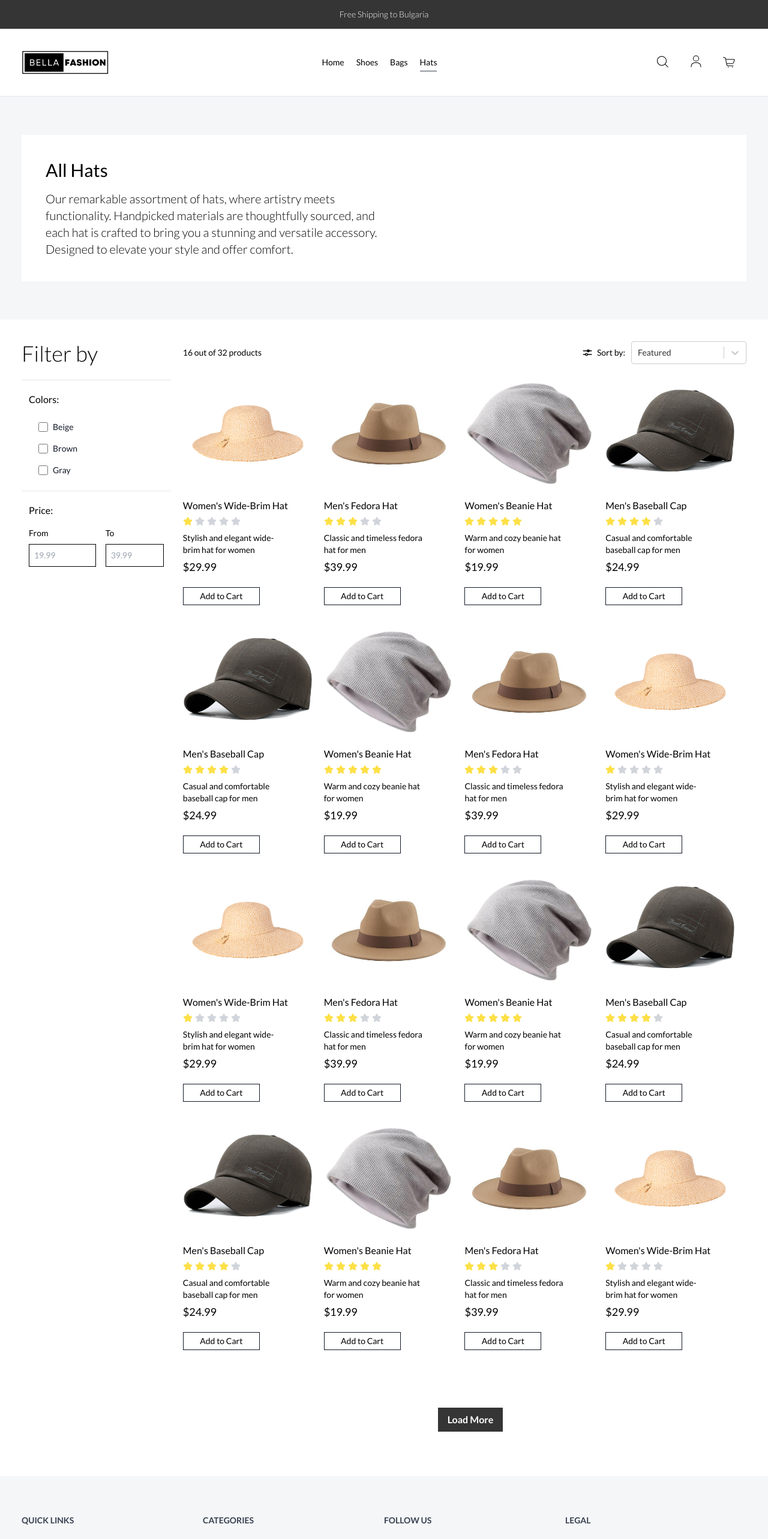
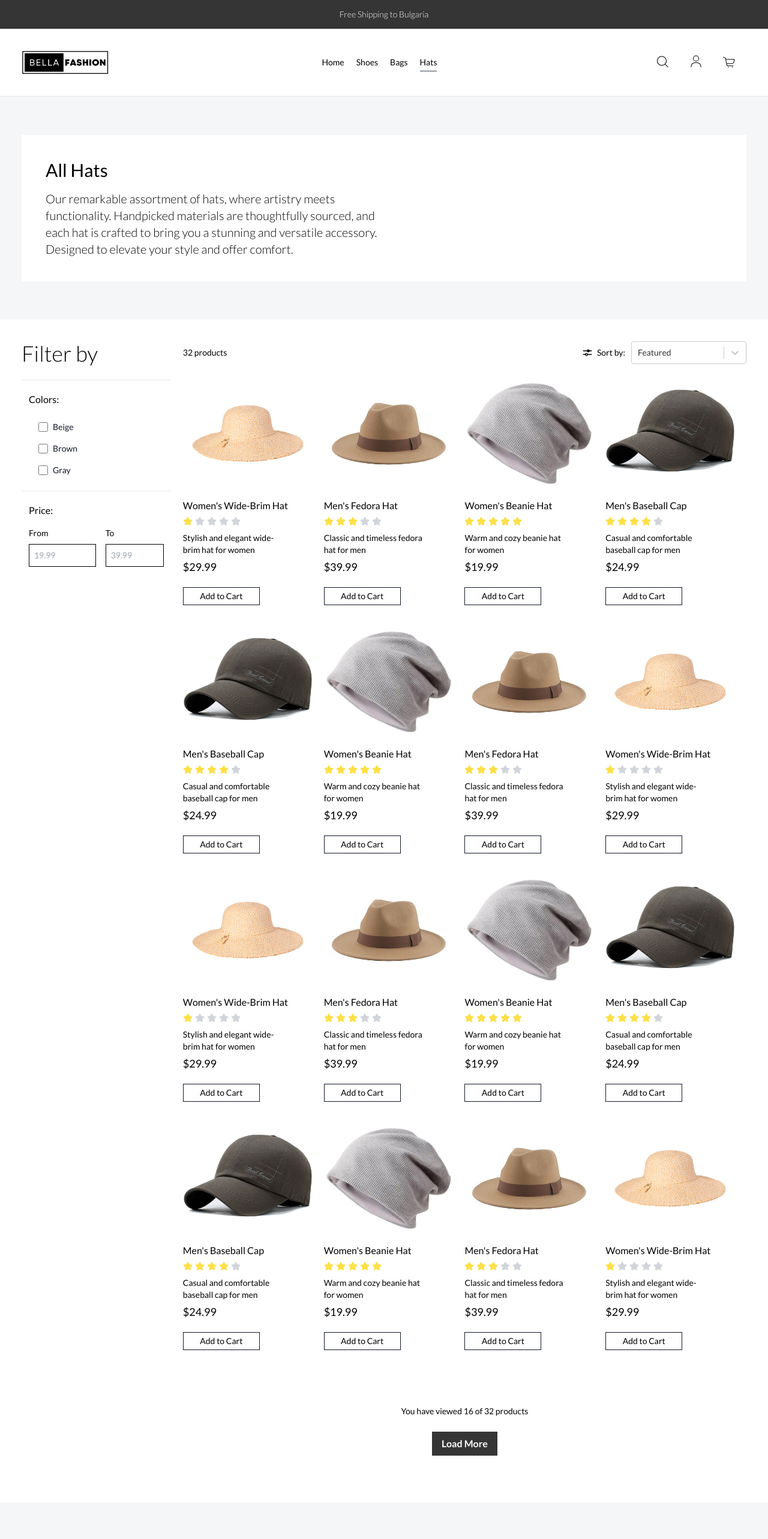
Before and after one commit to MatthewBleUK/ecommerce-site, a React (Vite) app: page /hats in a window 1280 px wide. Shown: the top 2566 px of the page at 60% size. Built offline with nearby package versions, Linux system fonts and the light colour scheme.

Commit message:
Update product grid structure The product grid structure has been updated to include the total product count at the top and the total products viewed at the bottom of each page.

```diff
--- a/src/components/ProductCounter.jsx
+++ b/src/components/ProductCounter.jsx
@@ -1,8 +1,14 @@
 function ProductCounter({ count, total }) {
     return (
-        <div>
-            {count} out of {total} products
-        </div>
+        <p>
+            {count ? (
+                <>
+                    You have viewed {count} of {total} products
+                </>
+            ) : (
+                <> {total} products </>
+            )}
+        </p>
     );
 }
 
--- a/src/components/ProductGrid.jsx
+++ b/src/components/ProductGrid.jsx
@@ -76,16 +76,13 @@ function ProductGrid({ category, title, desc }) {
 
                 <div className="flex flex-col">
                     <div className="flex max-w-screen-2xl gap-5 justify-between items-center text-sm">
-                        <ProductCounter
-                            count={getPaginatedData().length}
-                            total={getCategoryProducts().length}
-                        />
+                        <ProductCounter total={getCategoryProducts().length} />
                         <ProductSorting
                             products={getCategoryProducts()}
                             setSortedProducts={setSortedProducts}
                         />
                     </div>
-                    <ul className="grid grid-cols-1 lg:grid-cols-4 md:grid-cols-3 sm:grid-cols-2 col-span-4 mt-2">
+                    <ul className="grid grid-cols-1 lg:grid-cols-4 md:grid-cols-3 sm:grid-cols-2 col-span-4 mt-2 mb-12">
                         {/* Renders products */}
                         {getPaginatedData().map((product) => {
                             return (
@@ -124,21 +121,29 @@ function ProductGrid({ category, title, desc }) {
                             );
                         })}
                     </ul>
+
+                    <div className="flex max-w-screen-2xl justify-center mx-auto">
+                        <div className="d-grid text-center">
+                            <div className="text-sm p-6">
+                                <ProductCounter
+                                    count={getPaginatedData().length}
+                                    total={getCategoryProducts().length}
+                                />
                             </div>
-            </div>
-            <div className="flex max-w-screen-2xl justify-center mx-auto">
-                <div className="flex flex-col w-72"></div>
+
                             {products.length > pageCount * ITEMS_PER_PAGE && (
-                    <div className="d-grid mt-10 mb-16 text-center">
                                 <button
                                     onClick={handleLoadMore}
-                            className="washed-gray-bg hover:bg-gray-700 text-white font-bold py-2 px-4"
+                                    className="washed-gray-bg hover:bg-gray-700 text-white font-bold py-2 px-4 mb-8"
                                 >
                                     Load More
                                 </button>
-                    </div>
                             )}
                         </div>
+                    </div>
+                </div>
+            </div>
+
             <ToastContainer />
         </>
     );
```
Lines whose indentation alone changed are shown as unchanged.
